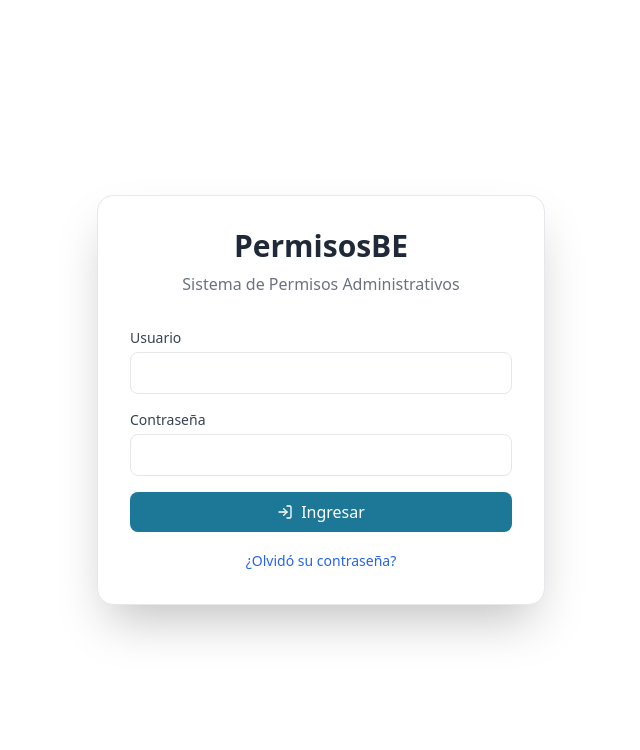
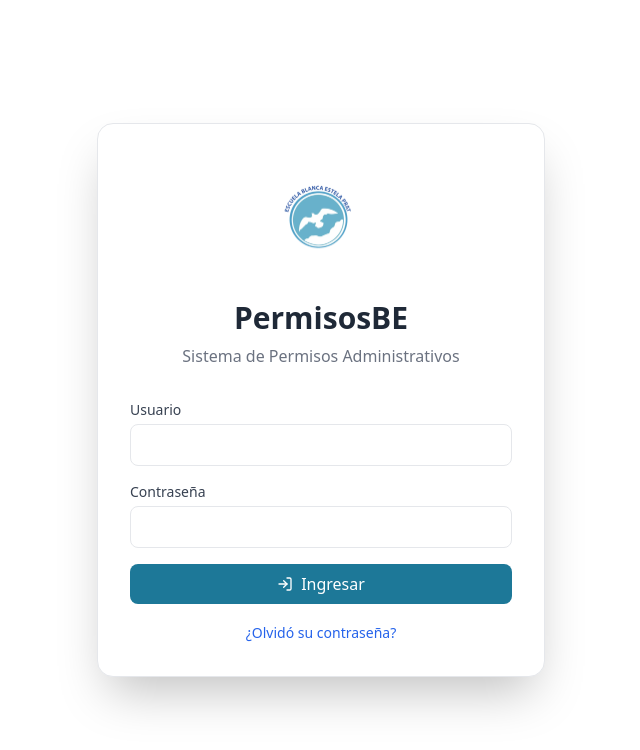
Before and after one commit to devpro-dan/permisosbe, a React (Vite) app in the folder packages/frontend/: page /login in a window 1280 px wide. Shown: the top 750 px of the page, without its empty margins (319-959 px from the left). Built offline with nearby package versions, Linux system fonts and the light colour scheme.

Commit message:
feat: add school logo to login page

```diff
--- a/packages/frontend/src/pages/Login.tsx
+++ b/packages/frontend/src/pages/Login.tsx
@@ -66,6 +66,11 @@ export default function Login() {
     <div className="min-h-screen flex items-center justify-center bg-white p-4">
       <div className="bg-white rounded-2xl shadow-2xl p-8 w-full max-w-md border border-gray-200">
         <div className="text-center mb-8">
+          <img
+            src="/logo.webp"
+            alt="Escuela Blanca Estela Prat"
+            className="w-32 h-32 mx-auto mb-4 object-contain"
+          />
           <h1 className="text-3xl font-bold text-gray-800">PermisosBE</h1>
           <p className="text-gray-500 mt-2">Sistema de Permisos Administrativos</p>
         </div>
```
Also changed, not shown: packages/frontend/public/logo.webp (added).
